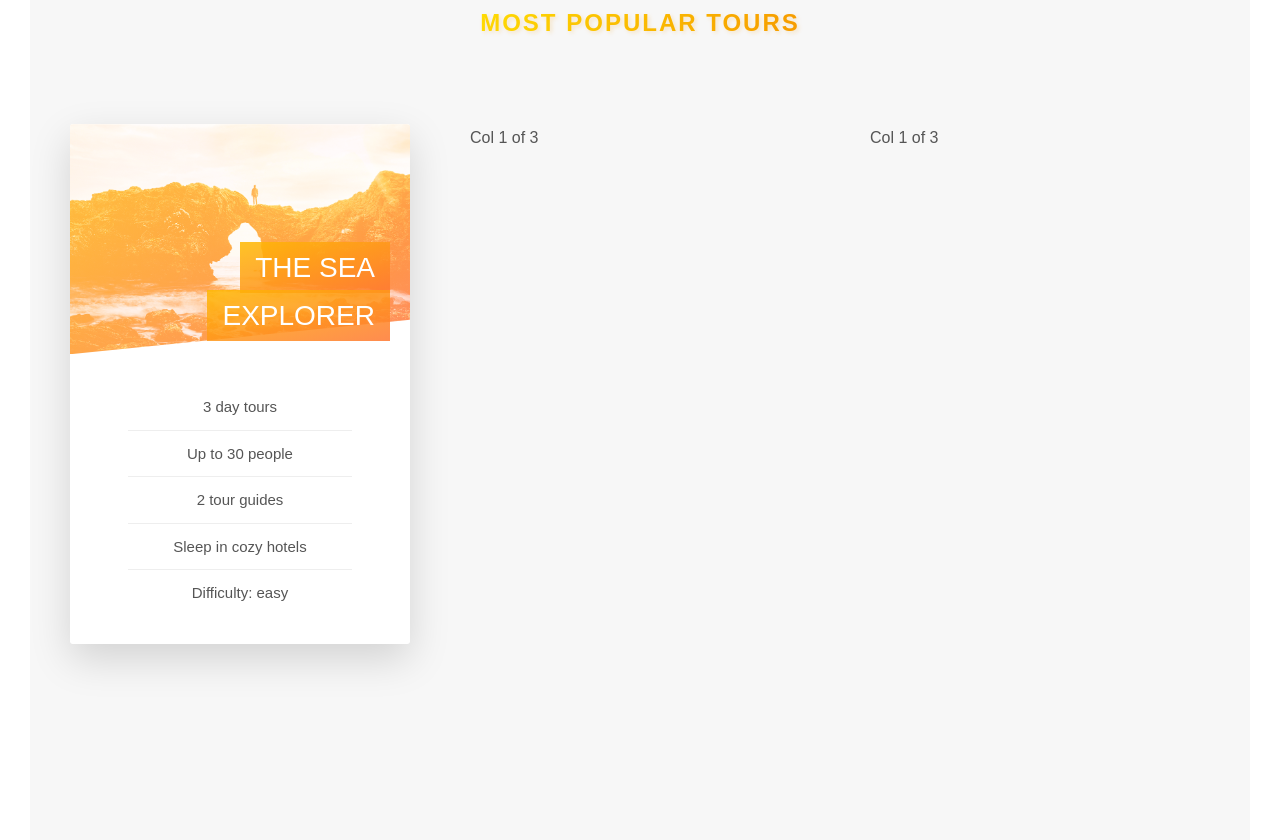
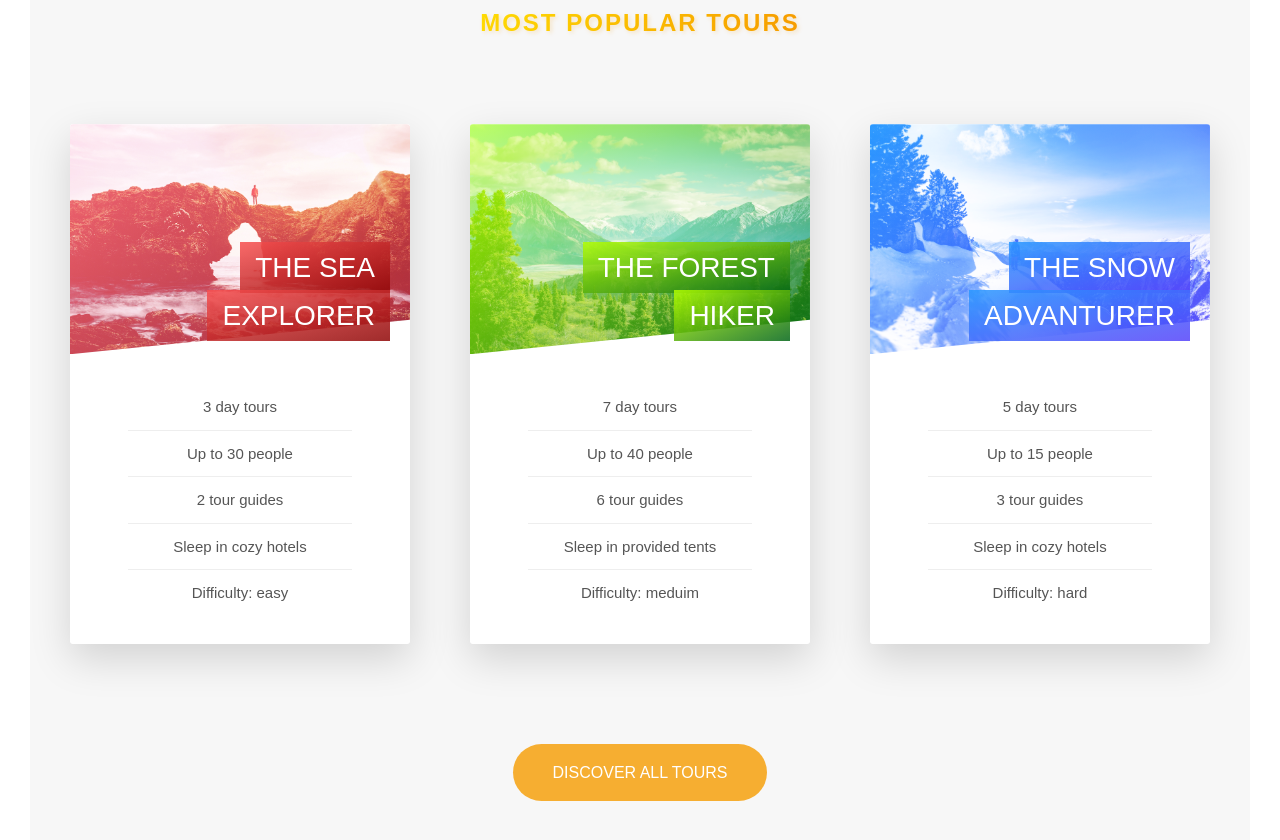
Before and after one commit to Noi-Git/advance-css, a website: page index.html in a window 1280 px wide. Shown: the part 2359-3199 px from the top of the page. Drawn offline with Linux system fonts and the light colour scheme; a web font is replaced by a local one.

Commit message:
finished style card section

```diff
--- a/index.html
+++ b/index.html
@@ -9,7 +9,9 @@
   <meta name="viewport" content="width=device-width, initial-scale=1">
 
   <link href="https://fonts.googleapis.com/css?family=Muli:300,400,600,700,900" rel="stylesheet">
-  <link href="https://fonts.googleapis.com/css?family=Nanum+Myeongjo:400,700,800" rel="stylesheet">
+  <link href="https://fonts.googleapis.com/css?family=Nanum+Myeongjo:400,700,800"
+   rel="stylesheet">
+   <link href="https://fonts.googleapis.com/css?family=Lato:100,300,400,700,900" rel="stylesheet">
 
   <link rel="stylesheet" href="css/icon-font.css">
   <link href="css/style.css" rel="stylesheet">
@@ -123,7 +125,7 @@
         <h2 class="heading-secondary">
           Most popular tours
         </h2>
-    </div>
+      </div>
 
     <div class="row">
       <div class="col-1-of-3">
@@ -146,18 +148,81 @@
             </div>
           </div>
           <div class="card__side card__side--back card__side--back-1">
-            BACK
+            <div class="card__cta">
+              <div class="card__price-box">
+                <p class="card__price-only">Only</p>
+                <p class="card__price-value">$297</p>
+              </div>
+              <a href="#" class="btn btn--white">Book now!</a>
+            </div>
           </div>
         </div>
       </div>
       <div class="col-1-of-3">
-        Col 1 of 3
+        <div class="card">
+          <div class="card__side card__side--front">
+            <div class="card__picture card__picture--2">
+              &nbsp; <!-- an empty space -->
+            </div>
+            <h4 class="card__heading">
+              <span class="card__heading-span card__heading-span--2">The forest hiker</span>
+            </h4>
+            <div class="card__details">
+              <ul>
+                <li>7 day tours</li>
+                <li>Up to 40 people</li>
+                <li>6 tour guides</li>
+                <li>Sleep in provided tents</li>
+                <li>Difficulty: meduim</li>
+              </ul>
+            </div>
+          </div>
+          <div class="card__side card__side--back card__side--back-2">
+            <div class="card__cta">
+              <div class="card__price-box">
+                <p class="card__price-only">Only</p>
+                <p class="card__price-value">$497</p>
+              </div>
+              <a href="#" class="btn btn--white">Book now!</a>
+            </div>
+          </div>
+        </div>
       </div>
       <div class="col-1-of-3">
-        Col 1 of 3
+        <div class="card">
+          <div class="card__side card__side--front">
+            <div class="card__picture card__picture--3">
+              &nbsp; <!-- an empty space -->
+            </div>
+            <h4 class="card__heading">
+              <span class="card__heading-span card__heading-span--3">The snow advanturer</span>
+            </h4>
+            <div class="card__details">
+              <ul>
+                <li>5 day tours</li>
+                <li>Up to 15 people</li>
+                <li>3 tour guides</li>
+                <li>Sleep in cozy hotels</li>
+                <li>Difficulty: hard</li>
+              </ul>
+            </div>
+          </div>
+          <div class="card__side card__side--back card__side--back-3">
+            <div class="card__cta">
+              <div class="card__price-box">
+                <p class="card__price-only">Only</p>
+                <p class="card__price-value">$897</p>
+              </div>
+              <a href="#" class="btn btn--white">Book now!</a>
+            </div>
+          </div>
+        </div>
       </div>
     </div>
 
+    <div class="u-center-text u-margin-top-huge">
+      <a href="#" class="btn btn--orange">Discover all tours</a>
+    </div>
     </section>
 
 
--- a/sass/abstracts/_variables.scss
+++ b/sass/abstracts/_variables.scss
@@ -1,10 +1,10 @@
 /* === VARIABLES === */
 
 // COLORS
-$color-dark-blue: #254351;
-$color-light-blue: #688ab0;
+$color-blue-light: #688ab0;
+$color-blue-dark: #254351;
 
-$color-green-light: #8bba96;
+$color-green-light: #39964f;
 $color-green-dark: #005b70;
 
 
@@ -24,13 +24,13 @@ $color-semi-black: #777;
 $color-black: #000;
 $color-text: #555;
 
-// =========================
+// ========== CARD COLORS ============
 
-$color-primary-light: #7ed56f;
-$color-primary-dark: #28b485;
+$color-primary-light: #f84f4f;
+$color-primary-dark: #8f0606;
 
-$color-secondary-light: #ffb900;
-$color-secondary-dark: #ff7730;
+$color-secondary-light: #b3ff00;
+$color-secondary-dark: #036618;
 
 $color-tertiary-light: #2998ff;
 $color-tertiary-dark: #5643fa;
--- a/sass/base/utilities.scss
+++ b/sass/base/utilities.scss
@@ -3,3 +3,6 @@
 .u-margin-bottom-big { margin-bottom: 8rem; }
 .u-margin-bottom-medium { margin-bottom: 4rem; }
 .u-margin-bottom-small { margin-bottom: 1.5rem; }
+
+.u-margin-top-huge { margin-top: 10rem; }
+.u-margin-top-big { margin-top: 8rem; }
--- a/sass/components/_buttons.scss
+++ b/sass/components/_buttons.scss
@@ -25,6 +25,11 @@
     &--white {
         background-color: rgba($color-white, 0.8);
         color: $color-semi-black;
+    }
+
+    &--orange {
+        background-color: rgba($color-orange, 0.8);
+        color: $color-white;
     }
 
     &--animated {
--- a/sass/components/_card.scss
+++ b/sass/components/_card.scss
@@ -26,7 +26,15 @@
       transform: rotateY(180deg);
 
       &-1 {
+        background-image: linear-gradient(to right bottom, $color-primary-light, $color-primary-dark);
+      }
+
+      &-2 {
         background-image: linear-gradient(to right bottom, $color-secondary-light, $color-secondary-dark);
+      }
+
+      &-3 {
+        background-image: linear-gradient(to right bottom, $color-tertiary-light, $color-tertiary-dark);
       }
     }
   }
@@ -48,15 +56,17 @@
     clip-path: polygon(0 0, 100% 0, 100% 85%, 0 100%);
 
     &--1 {
-      background-image: linear-gradient(to right bottom, $color-secondary-light, $color-secondary-dark), url(../img/nat-5.jpg);
+      background-image: linear-gradient(to right bottom, $color-primary-light, $color-primary-dark), url(../img/nat-5.jpg);
+      border-top-left-radius: 3px;
+      border-top-right-radius: 3px;
     }
 
     &--2 {
-      background-image: linear-gradient(to right bottom, $color-secondary-light, $color-secondary-dark), url(../img/nat-5.jpg);
+      background-image: linear-gradient(to right bottom, $color-secondary-light, $color-secondary-dark), url(../img/nat-6.jpg);
     }
 
     &--3 {
-      background-image: linear-gradient(to right bottom, $color-secondary-light, $color-secondary-dark), url(../img/nat-5.jpg);
+      background-image: linear-gradient(to right bottom, $color-tertiary-light, $color-tertiary-dark), url(../img/nat-7.jpg);
     }
   }
 
@@ -78,7 +88,15 @@
     box-decoration-break: clone;
 
     &--1 {
+      background-image: linear-gradient(to right bottom, rgba($color-primary-light, .85), rgba($color-primary-dark, .85));
+    }
+
+    &--2 {
       background-image: linear-gradient(to right bottom, rgba($color-secondary-light, .85), rgba($color-secondary-dark, .85));
+    }
+
+    &--3 {
+      background-image: linear-gradient(to right bottom, rgba($color-tertiary-light, .85), rgba($color-tertiary-dark, .85));
     }
   }
 
@@ -101,4 +119,32 @@
       }
     }
   }
+
+  //=== FRONT SIDE STYLING ===
+  &__cta {
+    position: absolute;
+    top: 50%;
+    left: 50%;
+    transform: translate(-50%, -50%);
+    width: 90%;
+    text-align: center;
+  }
+
+  &__price-box {
+    text-align: center;
+    color: $color-white;
+    margin-bottom: 8rem;
+  }
+
+  &__price-only {
+    font-size: 1.4rem;
+    text-transform: uppercase;
+    margin-bottom: 1.5rem;
+  }
+
+  &__price-value {
+    font-family: 'Lato', sans-serif;
+    font-size: 6rem;
+    font-weight: 100;
+  }
 }
--- a/sass/pages/_home.scss
+++ b/sass/pages/_home.scss
@@ -25,6 +25,6 @@
 
 .section-tours {
     background-color: $color-gray-light-1;
-    padding: 25rem 0 50rem 0;
+    padding: 25rem 0 15rem 0;
     margin-top: -10rem;
 }
```
Also changed, not shown: css/style.css, 1 other file.
